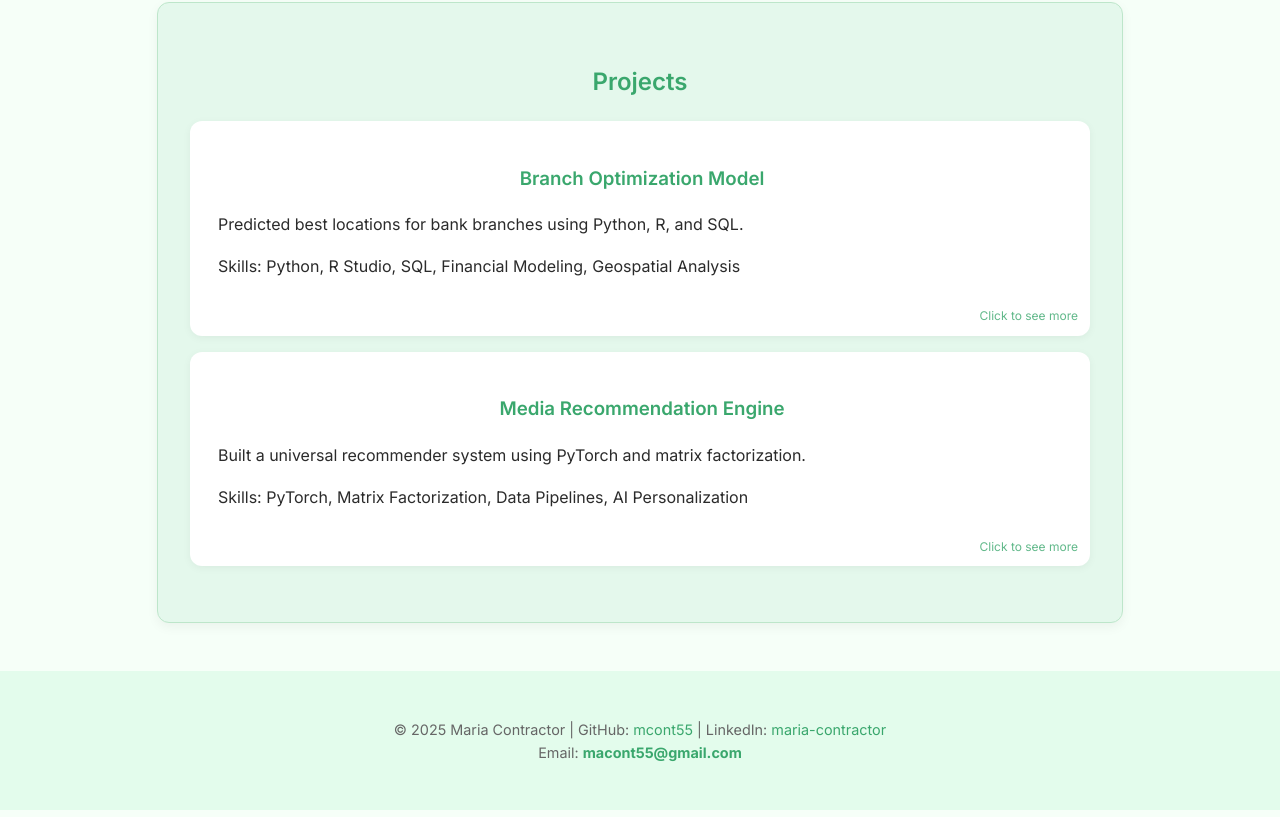
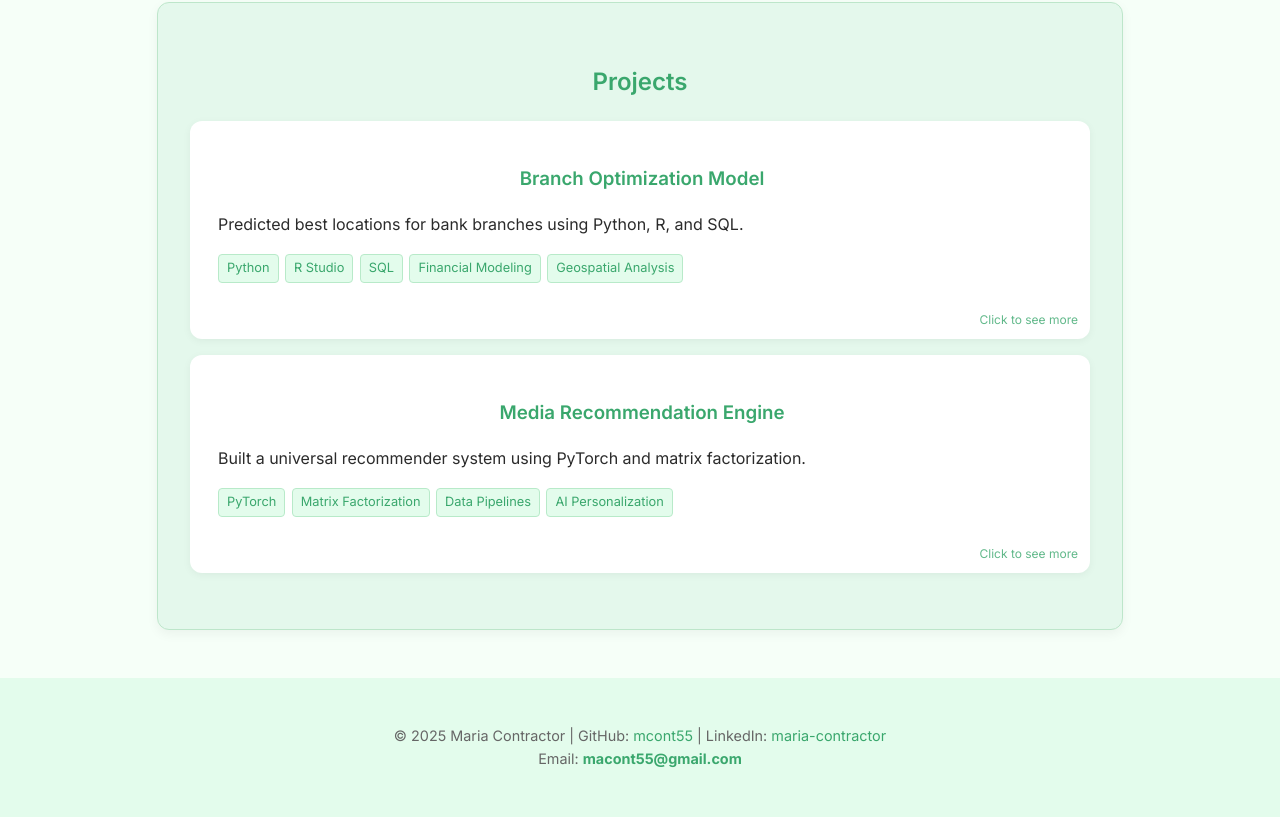
Before and after one commit to mcont55/mcont55.github.io, a plain HTML site: page index.html in a window 1280 px wide. Shown: the part 2142-2959 px from the top of the page. Drawn offline with nearby package versions, Linux system fonts and the light colour scheme.

Commit message:
Update index.html

```diff
--- a/index.html
+++ b/index.html
@@ -100,13 +100,17 @@
       <div class="project-card">
         <h3>Branch Optimization Model</h3>
         <p>Predicted best locations for bank branches using Python, R, and SQL.</p>
-        <p class="skills">Skills: Python, R Studio, SQL, Financial Modeling, Geospatial Analysis</p>
+        <div class="project-tags">
+          <span>Python</span><span>R Studio</span><span>SQL</span><span>Financial Modeling</span><span>Geospatial Analysis</span>
+        </div>
         <p class="project-extra">This project combined customer data and spatial clustering to identify underserved regions and recommend optimal branch locations.</p>
       </div>
       <div class="project-card">
         <h3>Media Recommendation Engine</h3>
         <p>Built a universal recommender system using PyTorch and matrix factorization.</p>
-        <p class="skills">Skills: PyTorch, Matrix Factorization, Data Pipelines, AI Personalization</p>
+        <div class="project-tags">
+          <span>PyTorch</span><span>Matrix Factorization</span><span>Data Pipelines</span><span>AI Personalization</span>
+        </div>
         <p class="project-extra">The system generated personalized suggestions across media formats like movies, books, and music using collaborative filtering.</p>
       </div>
     </div>
```
